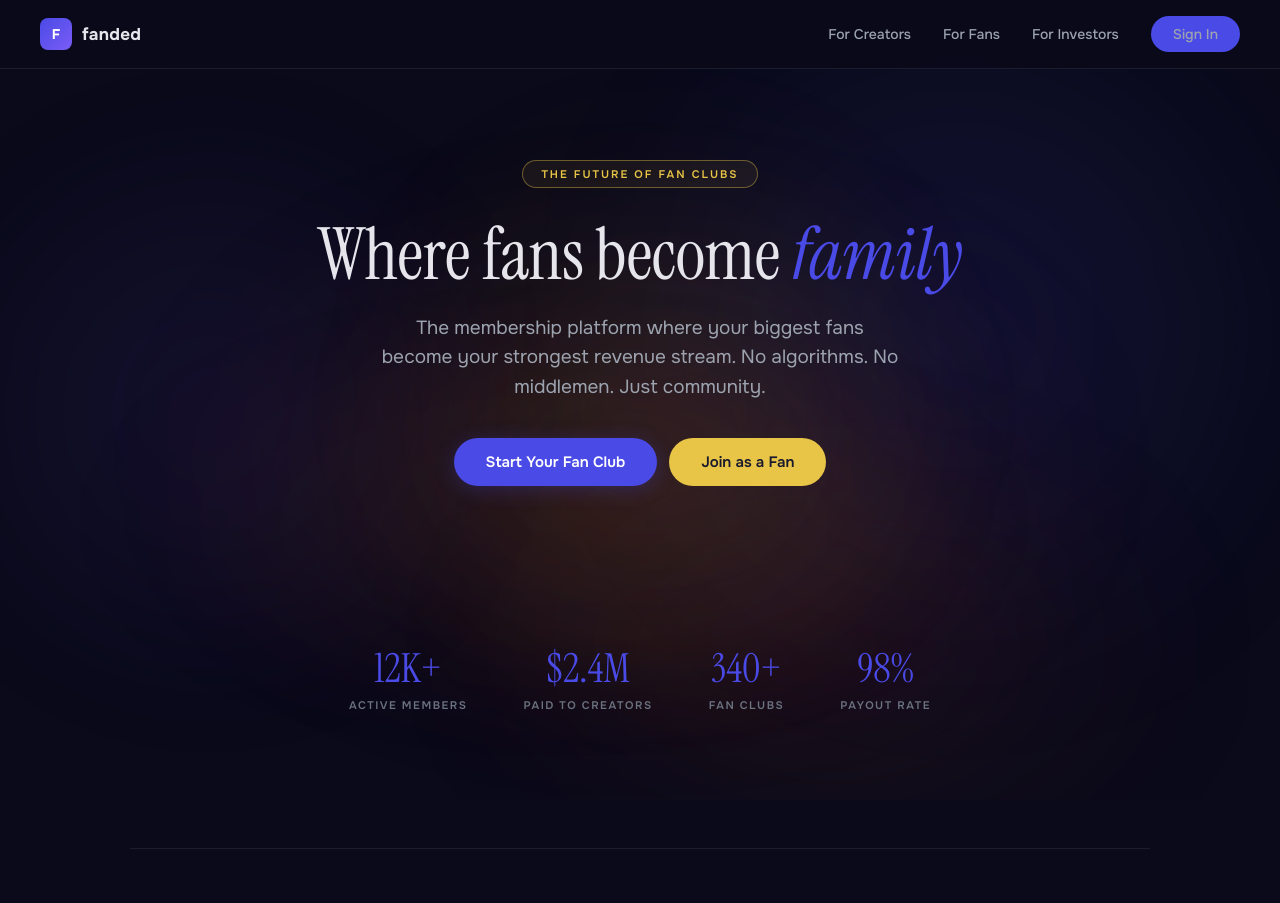
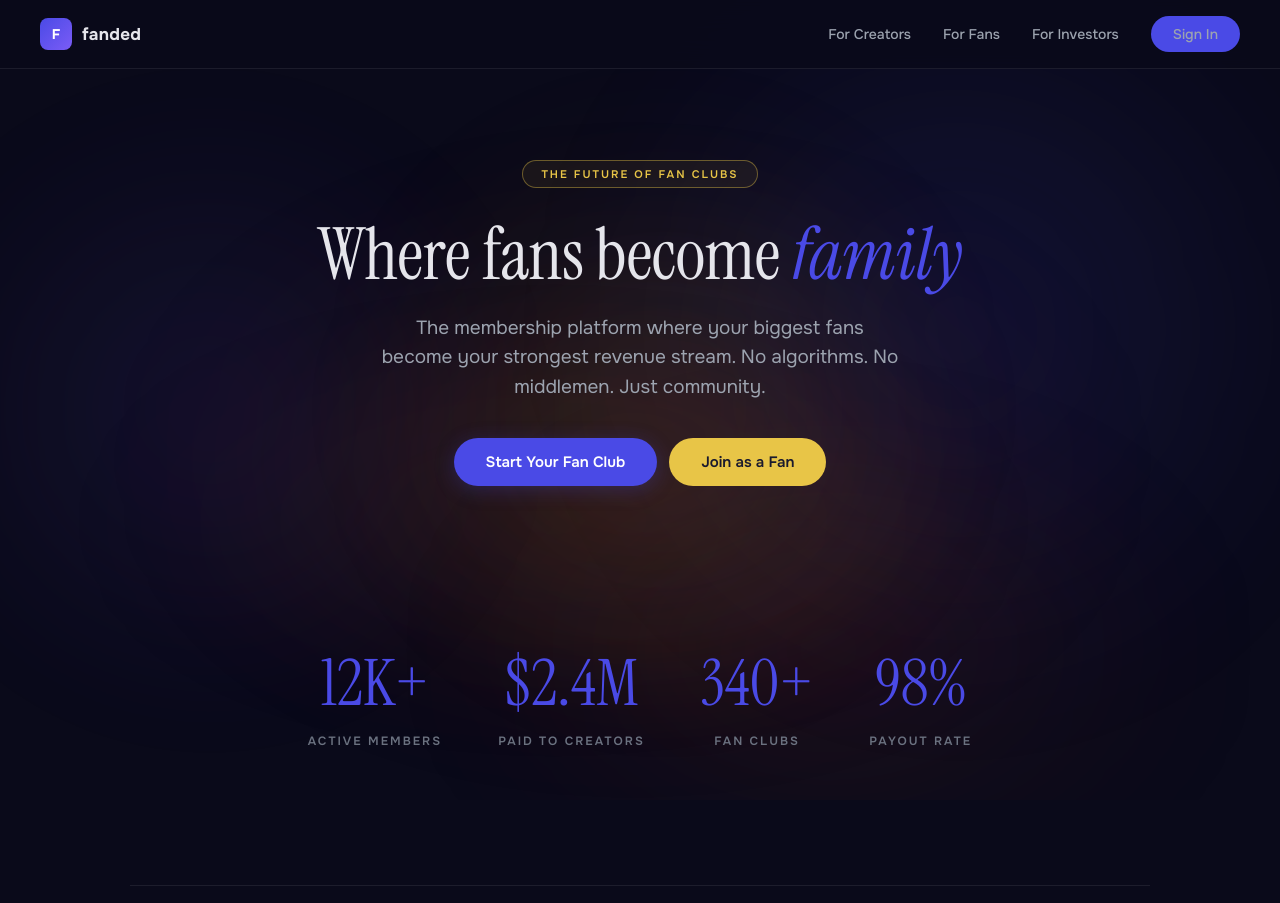
Before and after one commit to travisatreo/fanded-landing, a website: page public/index.html in a window 1280 px wide. Shown: the top 903 px of the page. Drawn offline with Linux system fonts and the light colour scheme.

Commit message:
style: bigger stat numbers — 40px → 64px on desktop
Co-Authored-By: Claude Opus 4.6 (1M context) <noreply@anthropic.com>

```diff
--- a/public/index.html
+++ b/public/index.html
@@ -76,8 +76,8 @@ nav{position:fixed;top:0;left:0;right:0;z-index:50;padding:16px 24px;display:fle
 .stats{display:flex;justify-content:center;gap:24px;padding:48px 0;flex-wrap:wrap}
 @media(min-width:768px){.stats{gap:56px;padding:56px 0}}
 .stat{text-align:center}
-.stat .n{font-family:var(--font-d);font-size:clamp(28px,4vw,40px);color:var(--primary)}
-.stat .l{font-size:11px;color:var(--text-dim);margin-top:4px;text-transform:uppercase;letter-spacing:1.5px;font-weight:600}
+.stat .n{font-family:var(--font-d);font-size:clamp(40px,6vw,64px);color:var(--primary)}
+.stat .l{font-size:12px;color:var(--text-dim);margin-top:8px;text-transform:uppercase;letter-spacing:2px;font-weight:600}
 
 /* SECTION */
 .section{padding:64px 0}
```
